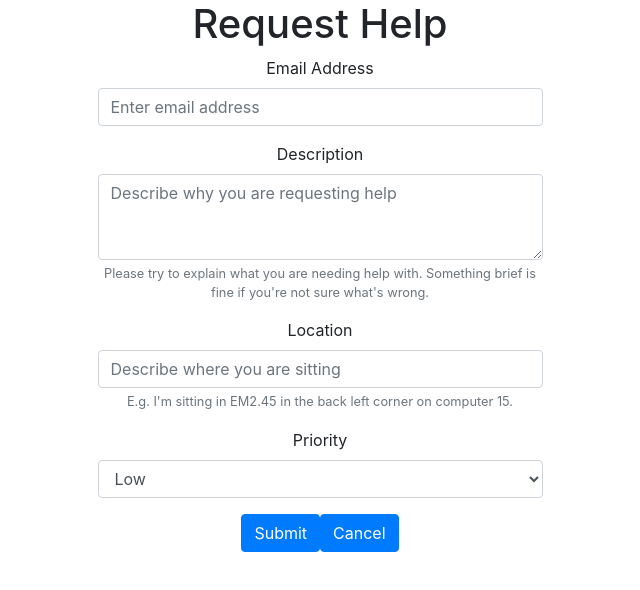
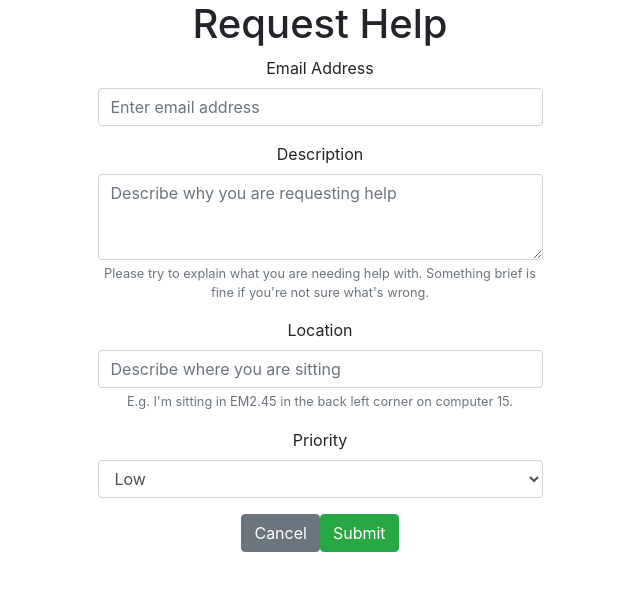
Before and after one commit to paul-cockburn/nextup, a React (Create React App) app: page /request-help in a window 1280 px wide. Shown: the top 590 px of the page, without its empty margins (320-960 px from the left). Built offline with nearby package versions, Linux system fonts and the light colour scheme.

Commit message:
changing colours

```diff
--- a/src/components/RequestCard.js
+++ b/src/components/RequestCard.js
@@ -116,8 +116,8 @@ class RequestCard extends React.Component {
                 { this.props.helperCard ?
                     <Button variant="primary" onClick={this.handleAccept}>Accept</Button>
                 : null }
-                <Button variant="primary" onClick={this.handleDone}>Mark as Done</Button>
-                <Button variant="primary" onClick={this.handleDelete}>Delete</Button>
+                <Button variant="success" onClick={this.handleDone}>Mark as Done</Button>
+                <Button variant="danger" onClick={this.handleDelete}>Delete</Button>
                 </Card.Body>
             </Card>
         );
--- a/src/requestHelp/index.js
+++ b/src/requestHelp/index.js
@@ -120,14 +120,14 @@ class RequestHelp extends React.Component {
                   <option>High</option>
                 </Form.Control>
               </Form.Group>
-              <Button variant="primary" type="submit">
-                  Submit
-              </Button>
               <Link to="/student-home">
-                <Button variant="primary">
+                <Button variant="secondary">
                     Cancel
                 </Button>
               </Link>
+              <Button variant="success" type="submit">
+                  Submit
+              </Button>
           </Form>
         </div>
       );
```
